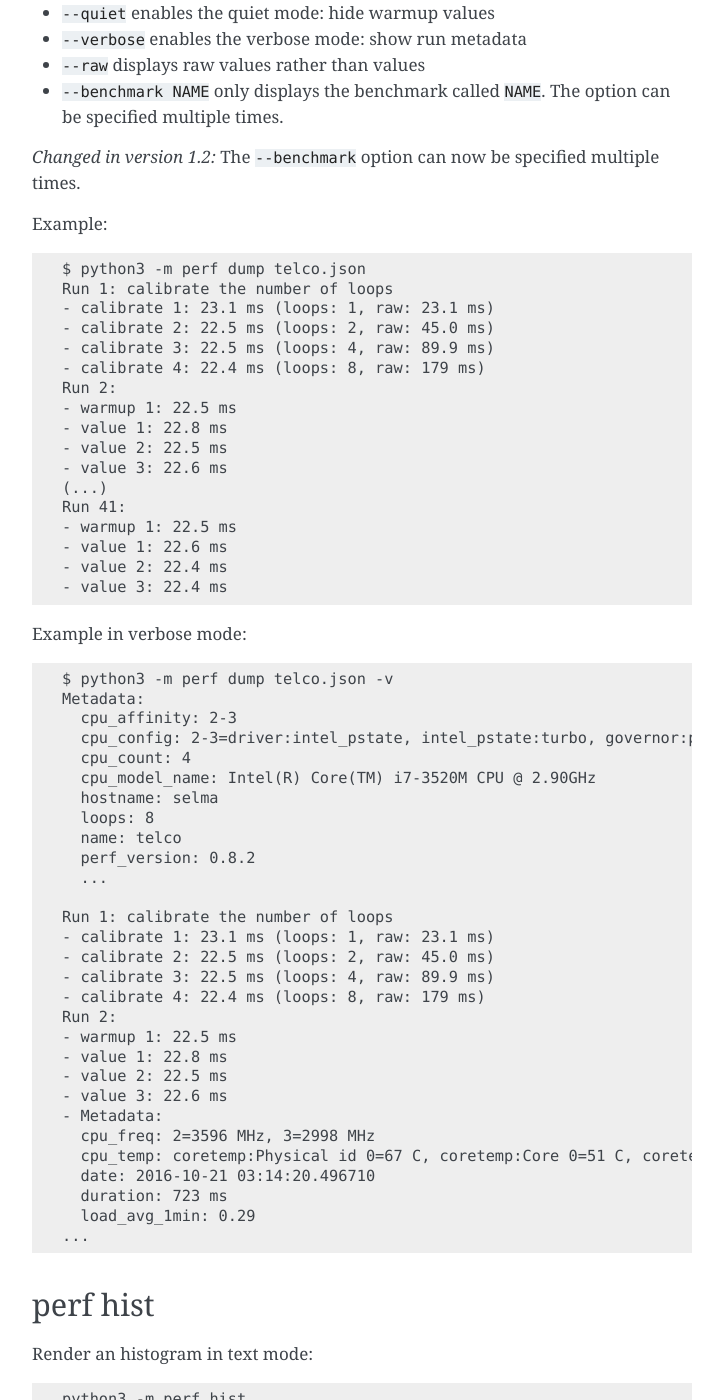
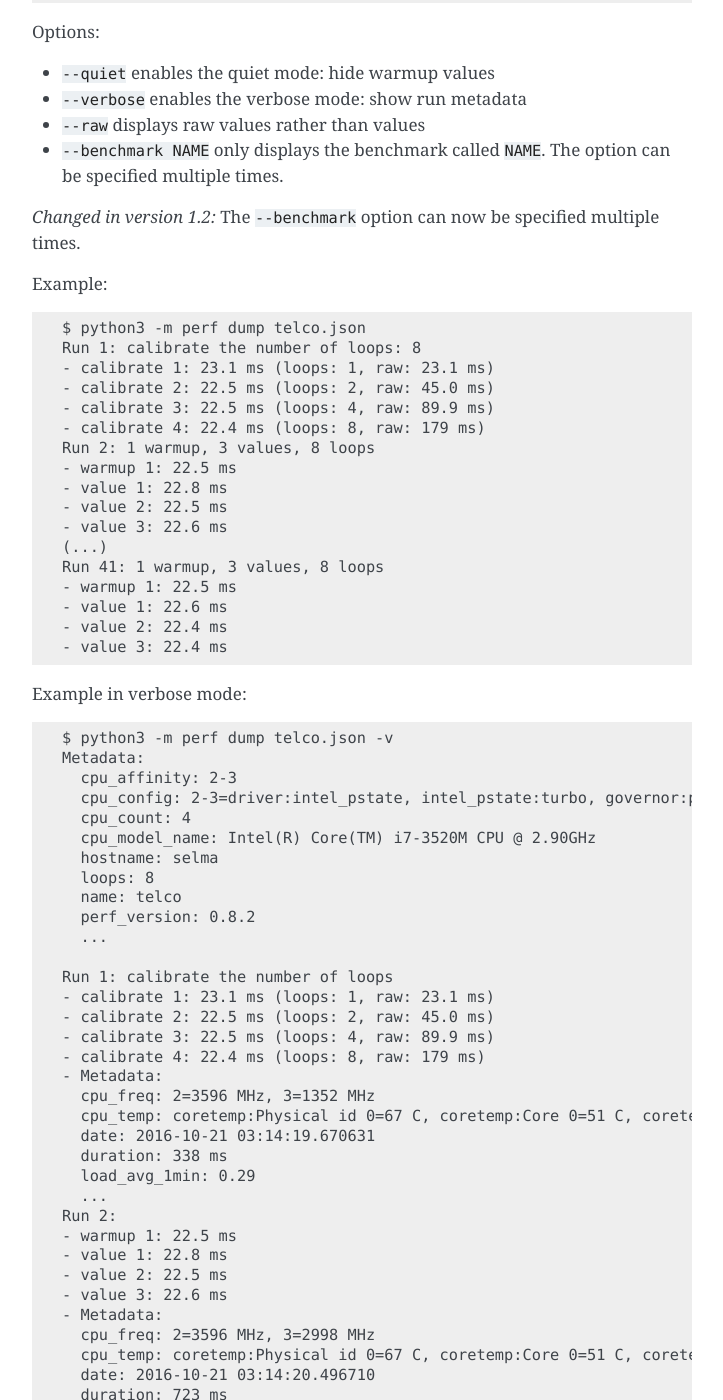
Before and after one commit to psf/pyperf, a Sphinx documentation site: the page built from doc/cli.rst, in a window 1280 px wide and 1400 px high, scrolled down 4639 px. Shown: the whole window, without its empty margins (388-1111 px from the left). Built offline with Sphinx 7.4.7, drawn with Linux system fonts in a browser that asks for light colours; some of the changed text lies outside the part shown.

Commit message:
Update doc examples

```diff
--- a/doc/cli.rst
+++ b/doc/cli.rst
@@ -150,11 +150,14 @@
     Raw value minimum: 177 ms
     Raw value maximum: 183 ms
 
-    Number of runs: 41
+    Number of calibration run: 1
+    Number of run with values: 40
+    Total number of run: 41
+
+    Number of warmup per run: 1
+    Number of values per run: 3
+    Loop iterations per value: 8
     Total number of values: 120
-    Number of values per run: 3
-    Number of warmups per run: 1
-    Loop iterations per value: 8
 
     Minimum:         22.1 ms
     Median +- MAD:   22.5 ms +- 0.1 ms
@@ -245,18 +248,18 @@
 Example::
 
     $ python3 -m perf dump telco.json
-    Run 1: calibrate the number of loops
+    Run 1: calibrate the number of loops: 8
     - calibrate 1: 23.1 ms (loops: 1, raw: 23.1 ms)
     - calibrate 2: 22.5 ms (loops: 2, raw: 45.0 ms)
     - calibrate 3: 22.5 ms (loops: 4, raw: 89.9 ms)
     - calibrate 4: 22.4 ms (loops: 8, raw: 179 ms)
-    Run 2:
+    Run 2: 1 warmup, 3 values, 8 loops
     - warmup 1: 22.5 ms
     - value 1: 22.8 ms
     - value 2: 22.5 ms
     - value 3: 22.6 ms
     (...)
-    Run 41:
+    Run 41: 1 warmup, 3 values, 8 loops
     - warmup 1: 22.5 ms
     - value 1: 22.6 ms
     - value 2: 22.4 ms
@@ -281,6 +284,13 @@
     - calibrate 2: 22.5 ms (loops: 2, raw: 45.0 ms)
     - calibrate 3: 22.5 ms (loops: 4, raw: 89.9 ms)
     - calibrate 4: 22.4 ms (loops: 8, raw: 179 ms)
+    - Metadata:
+      cpu_freq: 2=3596 MHz, 3=1352 MHz
+      cpu_temp: coretemp:Physical id 0=67 C, coretemp:Core 0=51 C, coretemp:Core 1=67 C
+      date: 2016-10-21 03:14:19.670631
+      duration: 338 ms
+      load_avg_1min: 0.29
+      ...
     Run 2:
     - warmup 1: 22.5 ms
     - value 1: 22.8 ms
@@ -292,6 +302,7 @@
       date: 2016-10-21 03:14:20.496710
       duration: 723 ms
       load_avg_1min: 0.29
+      ...
     ...
 
 
```
Also changed, not shown: doc/analyze.rst (+7 -4 lines).
